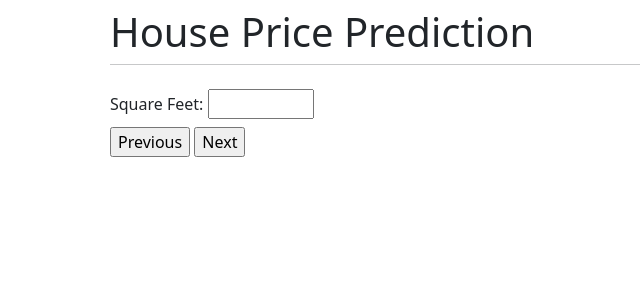
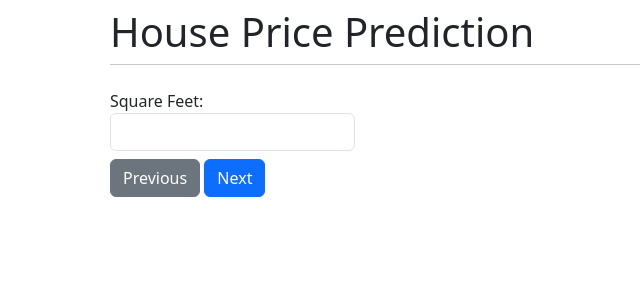
Before and after one commit to kd123r/house_predict_site, a Django app: page / in a window 1280 px wide. Shown: the top 300 px of the page, without its empty margins (162-802 px from the left). Run offline with Django 5.2, Linux system fonts and the light colour scheme.

Commit message:
improved styling

```diff
--- a/house_predict/forms.py
+++ b/house_predict/forms.py
@@ -1,25 +1,26 @@
 from django import forms
+from django.forms import NumberInput, Select
 
 class SquareFeetForm(forms.Form):
-    squarefeet = forms.IntegerField(label='Square Feet', min_value=1000, max_value=2999, step_size=100)
+    squarefeet = forms.IntegerField(widget=forms.NumberInput(attrs={'class': 'form-control'}), label='Square Feet', min_value=1000, max_value=2999, step_size=100)
 
 class BedroomsForm(forms.Form):
     squarefeet = forms.IntegerField(widget=forms.HiddenInput(), label='Square Feet', min_value=1000, max_value=2999, step_size=100)
-    bedrooms = forms.IntegerField(required=False, label='Bedrooms', min_value=2, max_value=5, step_size=1)
+    bedrooms = forms.IntegerField(widget=forms.NumberInput(attrs={'class': 'form-control'}), required=False, label='Bedrooms', min_value=2, max_value=5, step_size=1)
 
 class BathroomsForm(forms.Form):
     squarefeet = forms.IntegerField(widget=forms.HiddenInput(), label='Square Feet', min_value=1000, max_value=2999, step_size=100)
     bedrooms = forms.IntegerField(widget=forms.HiddenInput(), label='Bedrooms', min_value=2, max_value=5, step_size=1)
-    bathrooms = forms.IntegerField(required=False, label='Bathrooms', min_value=1, max_value=3, step_size=1)
+    bathrooms = forms.IntegerField(widget=forms.NumberInput(attrs={'class': 'form-control'}), required=False, label='Bathrooms', min_value=1, max_value=3, step_size=1)
 
 class NeighborhoodForm(forms.Form):
     squarefeet = forms.IntegerField(widget=forms.HiddenInput(), label='Square Feet', min_value=1000, max_value=2999, step_size=100)
     bedrooms = forms.IntegerField(widget=forms.HiddenInput(), label='Bedrooms', min_value=2, max_value=5, step_size=1)
     bathrooms = forms.IntegerField(widget=forms.HiddenInput(), label='Bathrooms', min_value=1, max_value=3, step_size=1)
-    neighborhood = forms.ChoiceField(required=False, label='Neighborhood', choices=[(0, "Rural"), (1, "Suburb"), (2, "Urban")])
+    neighborhood = forms.ChoiceField(widget=forms.Select(attrs={'class': 'form-control'}), required=False, label='Neighborhood', choices=[(0, "Rural"), (1, "Suburb"), (2, "Urban")])
 
 class ModelForm(forms.Form):
     squarefeet = forms.IntegerField(widget=forms.HiddenInput(), label='Square Feet', min_value=1000, max_value=2999, step_size=100)
     bedrooms = forms.IntegerField(widget=forms.HiddenInput(), label='Bedrooms', min_value=2, max_value=5, step_size=1)
     bathrooms = forms.IntegerField(widget=forms.HiddenInput(), label='Bathrooms', min_value=1, max_value=3, step_size=1)
-    neighborhood = forms.ChoiceField(label='Neighborhood', choices=[(0, "Rural"), (1, "Suburb"), (2, "Urban")])
+    neighborhood = forms.ChoiceField(widget=forms.Select(attrs={'class': 'form-control'}), label='Neighborhood', choices=[(0, "Rural"), (1, "Suburb"), (2, "Urban")])
--- a/house_predict/templates/base.html
+++ b/house_predict/templates/base.html
@@ -1,3 +1,4 @@
+{% load static %}
 <!doctype html>
 <html lang="en">
   <head>
@@ -5,6 +6,7 @@
     <meta name="viewport" content="width=device-width, initial-scale=1">
     <title>House Price Prediction</title>
     <link href="https://cdn.jsdelivr.net/npm/bootstrap@5.3.2/dist/css/bootstrap.min.css" rel="stylesheet" integrity="sha384-T3c6CoIi6uLrA9TneNEoa7RxnatzjcDSCmG1MXxSR1GAsXEV/Dwwykc2MPK8M2HN" crossorigin="anonymous">
+    <link rel="stylesheet" href="{% static 'house_predict/style.css' %}">
   </head>
   <body>
     <div class="container">
--- a/house_predict/templates/home.html
+++ b/house_predict/templates/home.html
@@ -3,16 +3,31 @@
 {% block content %}
 <form action="" method="post">
     {% csrf_token %}
-    {{ form }}
+    <div class="form-row">
+        {% for field in form.visible_fields %}
+            <div class="col-4">
+                {{ field.label }}:
+                {{ field }}
+            </div>
+        {% endfor %}
+        {% for hidden in form.hidden_fields %}
+            {{ hidden }}
+        {% endfor %}
+    </div>
     <div class="mt-2">
         {% if show %}
-            <button type="button">
-                <a href="{% url 'predict_model' %}">Restart</a>
+            <button type="button" class="btn btn-secondary">
+                <a href="{% url 'predict_model' %}" style="text-decoration: none; color: white;">Restart</a>
             </button>
         {% else %}
-            <input type="button" value="Previous" onClick="javascript:history.go(-1);">
+            <input type="button" class="btn btn-secondary" value="Previous" onClick="javascript:history.go(-1);">
         {% endif %}
-        <input type="submit" value={{ predict|yesno:"Predict,Next" }}>
+        {% if not show and predict%}
+        <input type="submit" value="Predict" class="btn btn-success">
+        {% endif %}
+        {% if not show and not predict%}
+        <input type="submit" value="Next" class="btn btn-primary">
+        {% endif %}
     </div>
 </form>
 
```
Also changed, not shown: house_predict/static/house_predict/style.css (added).
